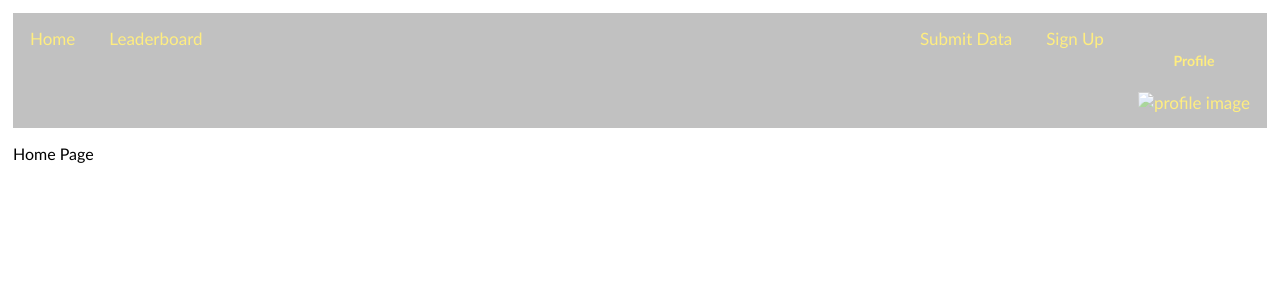
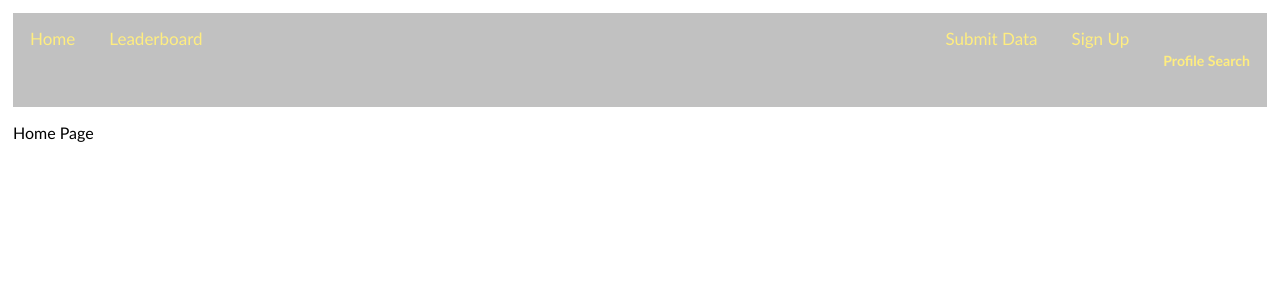
Before and after one commit to MJCaister/R6Web, a Flask app: page / in a window 1280 px wide. Shown: the top 300 px of the page. Run offline with Flask 2, Linux system fonts and the light colour scheme.

Commit message:
Added new search form

```diff
--- a/routes.py
+++ b/routes.py
@@ -41,7 +41,6 @@
         if un[0] is None or not check_password_hash(pw[0], form.password.data):
             flash('Invalid username or password')
             return redirect(url_for('login'))
-        print("logged in")
         return redirect(url_for('home'))
     return render_template('submitdata.html', page_title="Sign In", form=form)
 
--- a/templates/nav.html
+++ b/templates/nav.html
@@ -4,6 +4,6 @@
     <div id="profile">
         <a href="{{url_for('submit')}}">Submit Data</a>
         <a href="{{url_for('signup')}}">Sign Up</a>
-        <a href="{{url_for('profile')}}"><h5>Profile</h5><img src="" alt="profile image"></a>
+        <a href="{{url_for('profile')}}"><h5>Profile Search</h5></a>
     </div>
 </nav>
--- a/users.py
+++ b/users.py
@@ -13,3 +13,8 @@
     username = StringField('Username', validators=[DataRequired()])
     password = PasswordField('Password', validators=[DataRequired()])
     submit = SubmitField('Sign Up')
+
+
+class UserSearch(FlaskForm):
+    username_search = StringField('Search for a player',
+                                  validators=[DataRequired()])
```
